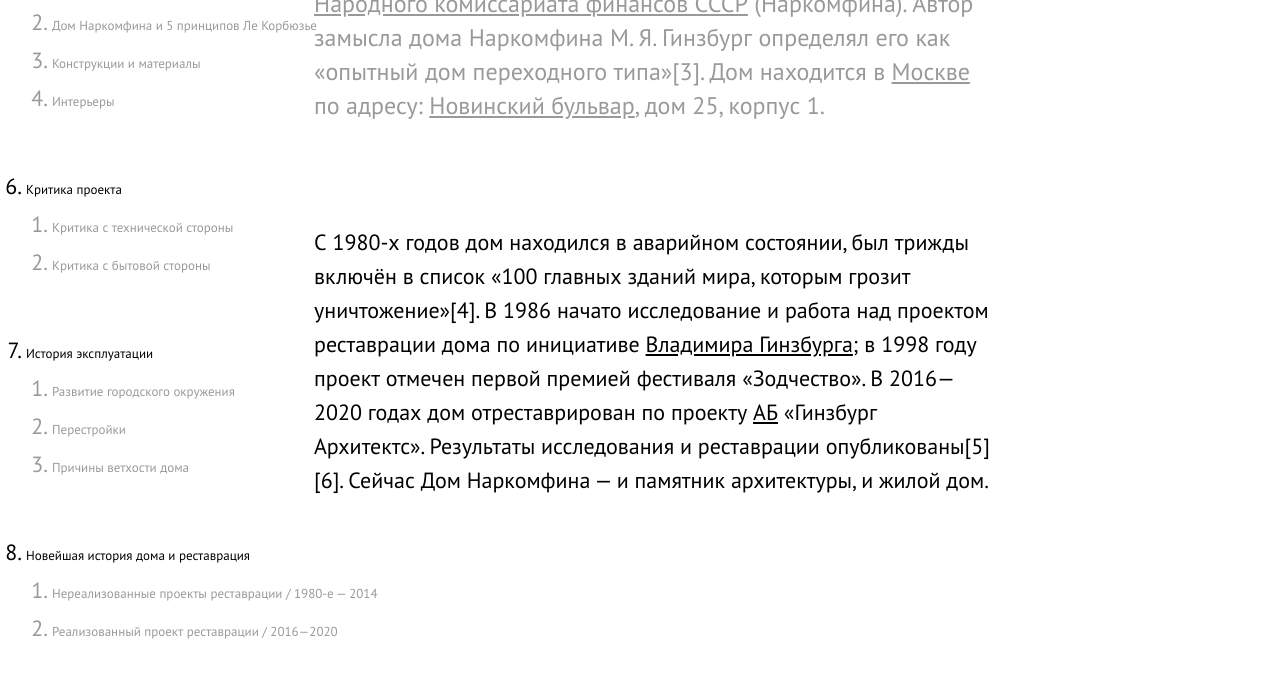
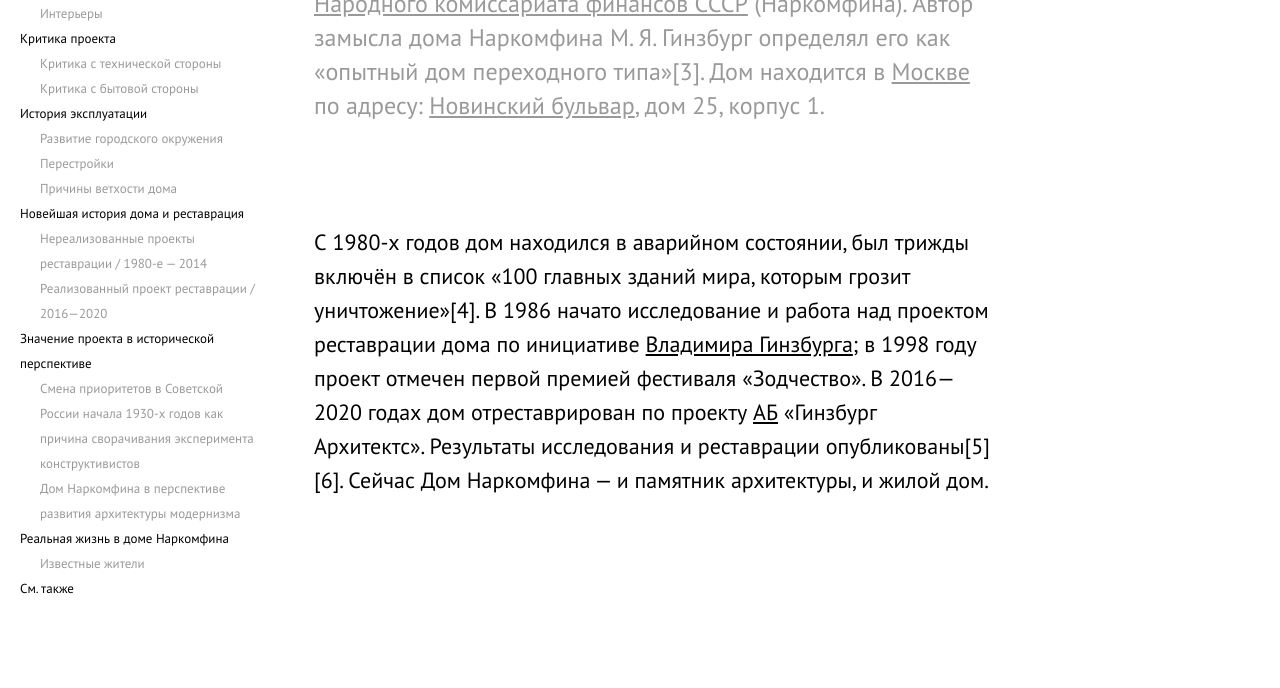
Before and after one commit to hhwjesn/wikimedium, a plain HTML site: page index.html in a window 1280 px wide. Shown: the part 409-1097 px from the top of the page. Drawn offline with Linux system fonts and the light colour scheme; a web font is replaced by a local one.

```diff
--- a/stylesheets/layout.css
+++ b/stylesheets/layout.css
@@ -195,7 +195,8 @@ nav.sidebar:hover {
   opacity: 1;
   transition: 0.6s;
 }
-#index nav.sidebar #about nav.sidebar ol {
+#index nav.sidebar ol,
+#about nav.sidebar ol {
   width: 100%;
   font-size: inherit;
   list-style-type: none;
```
